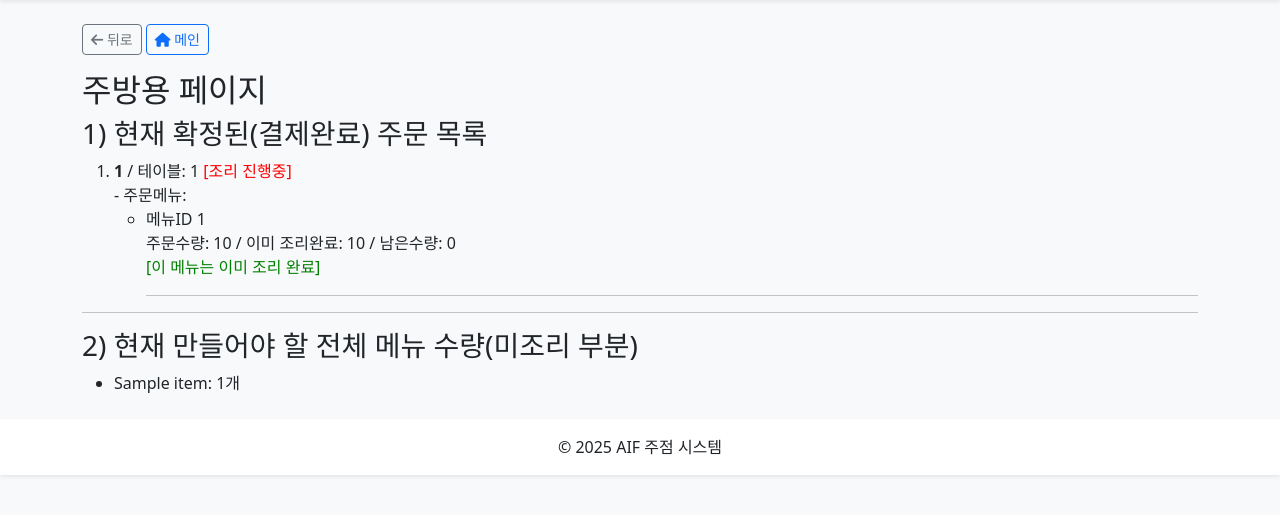
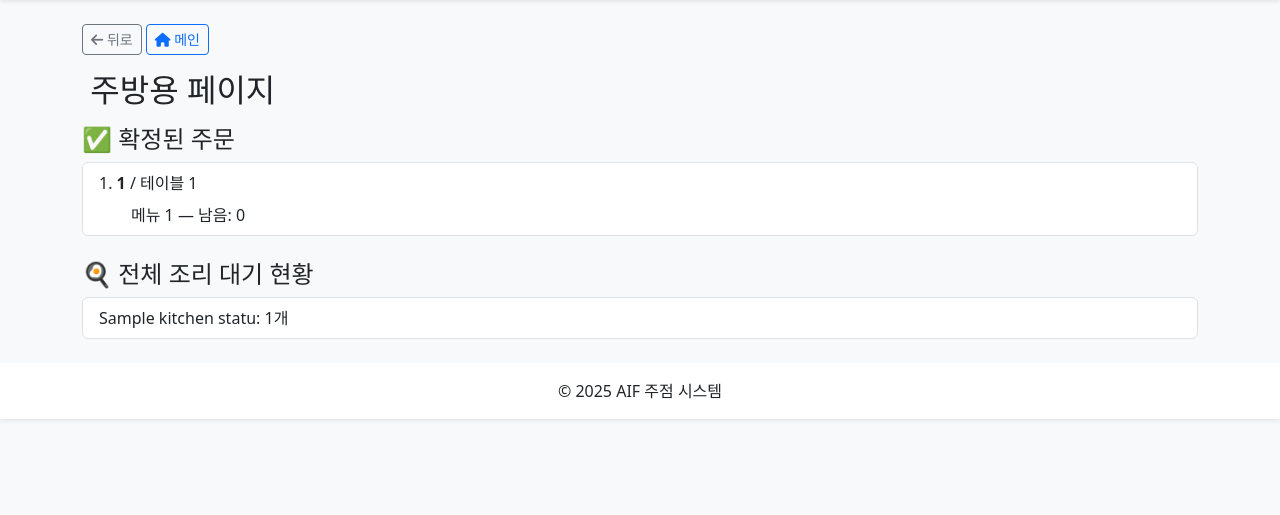
Before and after one commit to bag4355/restaurant-system, a Flask app: template templates/kitchen.html in a window 1280 px wide. Shown: the part 56-571 px from the top of the page. Run offline with Flask 3, Linux system fonts and the light colour scheme; the template is opened without the code that fills it: most values are stand-ins (such as "Sample title", 1, 10 or a date in 2020); some libraries are stand-ins or nearby versions.

Commit message:
Update kitchen.html

```diff
--- a/templates/kitchen.html
+++ b/templates/kitchen.html
@@ -1,55 +1,43 @@
 {% extends "layout.html" %}
 {% block content %}
-<h2>주방용 페이지</h2>
+<h2 class="mb-3"><i class="fas fa-hat-chef"></i> 주방용 페이지</h2>
 
-<h3>1) 현재 확정된(결제완료) 주문 목록</h3>
-<ol>
+<h4>✅ 확정된 주문</h4>
+<ol class="list-group list-group-numbered mb-4">
   {% for o in paid_orders %}
-  <li>
-    <strong>{{ o.id }}</strong> / 테이블: {{ o.tableNumber }}
-    {% if o.get('kitchenDone') %}
-      <span style="color:blue;">[조리 전체 완료]</span>
-    {% else %}
-      <span style="color:red;">[조리 진행중]</span>
+  <li class="list-group-item">
+    <strong>{{ o.id }}</strong> / 테이블 {{ o.tableNumber }}
+    {% if o.kitchenDone %}
+      <span class="badge bg-success">전체 완료</span>
     {% endif %}
-    <br>
-    - 주문메뉴:
-    <ul>
-      {% for i in o["items"] %}
-        <li>
-          메뉴ID {{ i.menuId }}
-          <br>
-          주문수량: {{ i.quantity }} /
-          이미 조리완료: {{ i.doneQuantity }} /
-          남은수량: {{ i.quantity - i.doneQuantity }}
-          <br>
-          {% if i.doneQuantity < i.quantity %}
-            <!-- 조리 1개 완료 처리 폼 -->
-            <form action="{{ url_for('kitchen_done_item', order_id=o.id, menu_id=i.menuId) }}" method="POST" style="display:inline;">
-              <button type="submit">조리 1개 완료</button>
-            </form>
-          {% else %}
-            <span style="color:green;">[이 메뉴는 이미 조리 완료]</span>
-          {% endif %}
-          <hr>
-        </li>
+    <ul class="mt-2">
+      {% for i in o.items %}
+      <li class="d-flex justify-content-between">
+        메뉴 {{ i.menuId }} — 남음: {{ i.quantity - i.doneQuantity }}
+        {% if i.doneQuantity < i.quantity %}
+        <form method="POST"
+              action="{{ url_for('kitchen_done_item',order_id=o.id,menu_id=i.menuId) }}">
+          <button class="btn btn-outline-secondary btn-sm">
+            <i class="fas fa-plus"></i> 조리 완료
+          </button>
+        </form>
+        {% endif %}
+      </li>
       {% endfor %}
     </ul>
   </li>
   {% endfor %}
-  {% if paid_orders|length == 0 %}
-    <li>확정된 주문이 없습니다.</li>
-  {% endif %}
 </ol>
 
-<hr />
-<h3>2) 현재 만들어야 할 전체 메뉴 수량(미조리 부분)</h3>
-<ul>
-  {% for item in kitchen_status %}
-  <li>{{ item.menuName }}: {{ item.count }}개</li>
+<h4>🍳 전체 조리 대기 현황</h4>
+<ul class="list-group">
+  {% for ks in kitchen_status %}
+    <li class="list-group-item">
+      {{ ks.menuName }}: {{ ks.count }}개
+    </li>
   {% endfor %}
-  {% if kitchen_status|length == 0 %}
-    <li>현재 만들 메뉴가 없습니다.</li>
+  {% if not kitchen_status %}
+    <li class="list-group-item text-muted">준비할 메뉴가 없습니다.</li>
   {% endif %}
 </ul>
 {% endblock %}
```
